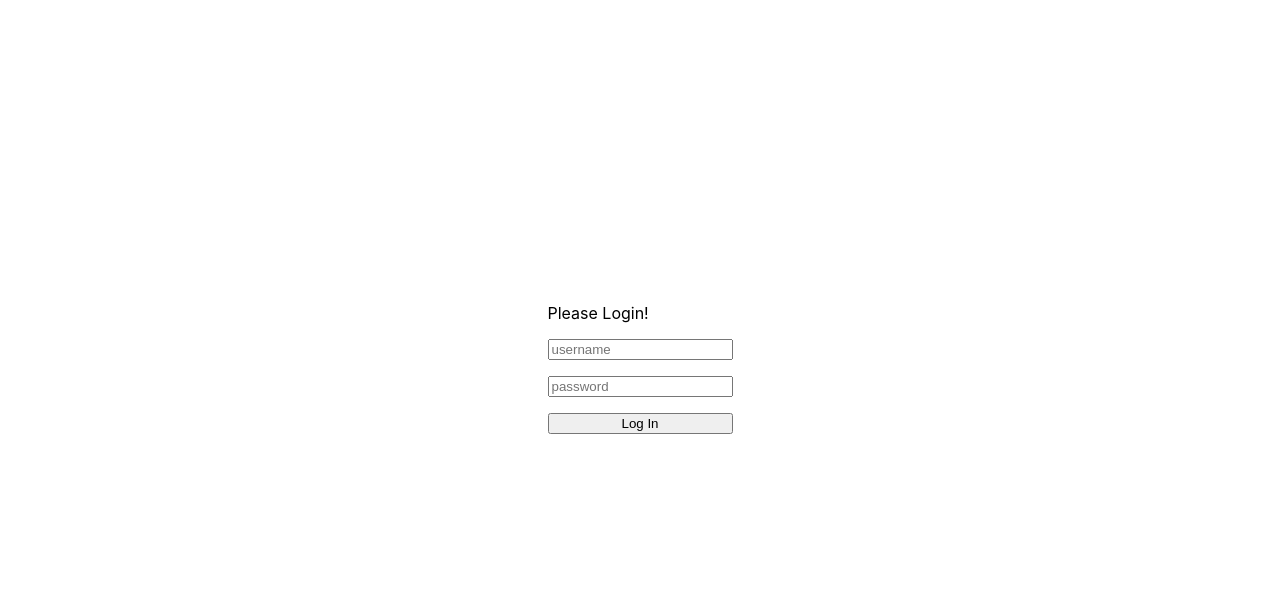
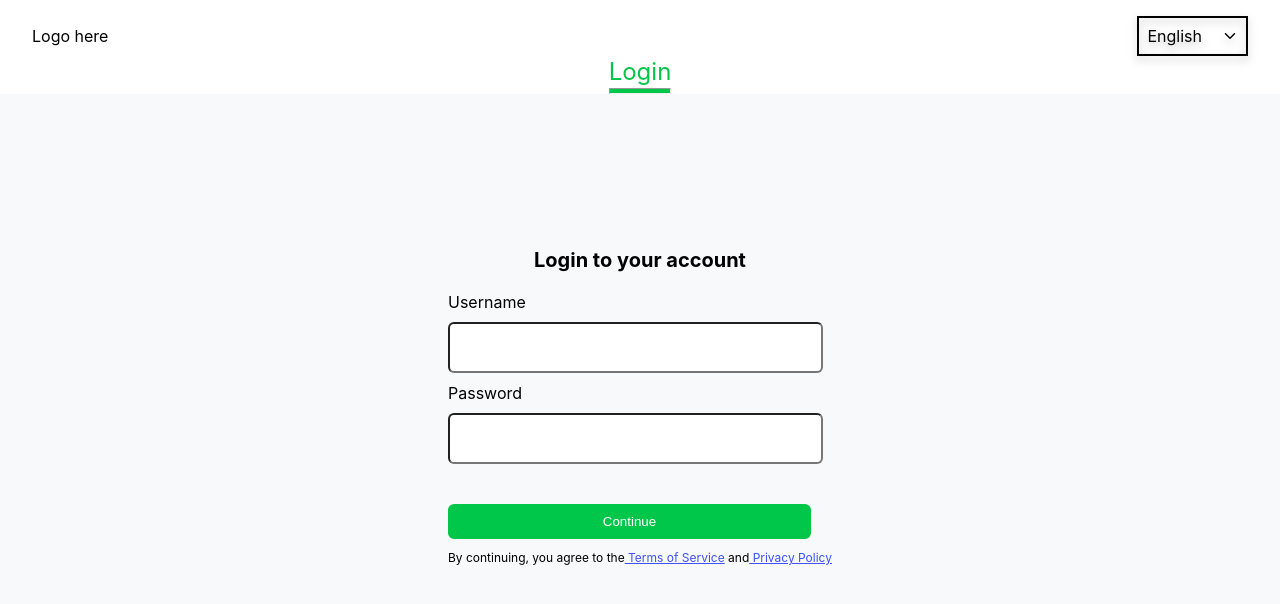
Before and after one commit to AkmalRegov/my_todo_app, a React (Create React App) app: page / in a window 1280 px wide. Shown: the top 604 px of the page. Built offline with nearby package versions, Linux system fonts and the light colour scheme.

Commit message:
Added Navbar component, styling for UserLogin and Welcome page.

```diff
--- a/src/components/LoginNavbar.tsx
+++ b/src/components/Navbar.tsx
@@ -25,22 +25,40 @@ const LanguageDiv = styled.div`
     margin-right: 1rem;
 `;
 
-export const LoginNavbar: React.FC = () => {
+const LoginDiv = styled.div`
+    display: flex;
+    justify-content: center;
+    font-size: 1.5rem;
+    line-height: 2rem;
+`;
+
+const ClickableDivLogin = styled.div`
+    cursor: pointer;
+    color: #00c649;
+`;
+
+const Loginhr = styled.hr`
+    height: 0.25rem;
+    margin: 0;
+    background-color: #00c649;
+`;
+
+export const Navbar: React.FC<{ menu?: string }> = ({ menu }) => {
     return (
         <>
             <div>
                 <LogoLanguageDiv>
                     <LogoDiv>Logo here</LogoDiv>
-                    <div className="mr-4 flex cursor-pointer items-center gap-[20px] border-2 border-solid border-black p-2 drop-shadow-[0_4px_4px_rgba(0,0,0,0.25)]">
+                    <LanguageDiv>
                         English
                         <IoIosArrowDown />
-                    </div>
+                    </LanguageDiv>
                 </LogoLanguageDiv>
-                <div className="flex justify-center gap-24 text-2xl">
-                    <div className="cursor-pointer text-[#00C649]">
-                        Login <hr className="h-1 bg-[#00C649]" />
-                    </div>
-                </div>
+                <LoginDiv>
+                    <ClickableDivLogin>
+                        {menu ?? "Login"} <Loginhr />
+                    </ClickableDivLogin>
+                </LoginDiv>
             </div>
         </>
     );
--- a/src/pages/UserLogin/UserLogin.tsx
+++ b/src/pages/UserLogin/UserLogin.tsx
@@ -1,12 +1,123 @@
 // import LoginForm from "../../components/LoginForm";
 import React, { useContext, useEffect } from "react";
 import { useNavigate } from "react-router-dom";
+import { Navbar } from "../../components/Navbar";
 import { LoginContext } from "../../context/Login";
+import styled from "styled-components";
+
+const LoginMain = styled.main`
+    display: flex;
+    flex-direction: column;
+    align-items: center;
+    background-color: #f7f9fb;
+    min-height: 100vh;
+`;
+
+const LoginDivForm = styled.div`
+    margin-top: 118px;
+`;
+
+const LoginPadding = styled.div`
+    padding: 1rem;
+`;
+
+const LoginAccountText = styled.p`
+    text-align: center;
+    font-size: 20px;
+    font-weight: bold;
+`;
+
+const LoginUsernamePasswordDiv = styled.div`
+    display: flex;
+    flex-direction: column;
+    margin-top: 1rem;
+    gap: 10px;
+`;
+
+const LoginFieldDiv = styled.div`
+    display: flex;
+    flex-direction: column;
+    gap: 10px;
+`;
+
+const LoginInputBox = styled.input`
+    height: 45px;
+    width: 363px;
+    border-radius: 0.375rem;
+    font-size: medium;
+    padding-left: 0.375rem;
+`;
+
+const LoginTCDiv = styled.div`
+    display: flex;
+    flex-direction: column;
+    margin-top: 2.5rem;
+`;
+
+const LoginContinueButton = styled.button`
+    align-items: center;
+    justify-content: center;
+    color: white;
+    padding: 0.5rem;
+    gap: 20px;
+    border: 2px #00c649 solid;
+    background-color: #00c649;
+    border-radius: 0.375rem;
+    width: 363px;
+    cursor: pointer;
+`;
+
+const LoginTCPara = styled.p`
+    margin-top: 11px;
+    font-size: 12px;
+`;
+
+const LoginTCAnchor = styled.a`
+    font-size: 12px;
+    font-size: 500;
+    color: #3e51fa;
+`;
+
+export const NewLogin: React.FC = () => {
+    return (
+        <LoginMain>
+            <LoginDivForm>
+                <LoginPadding>
+                    <form
+                        onSubmit={(e) => {
+                            e.preventDefault();
+                        }}
+                    >
+                        <LoginAccountText>Login to your account</LoginAccountText>
+                        <LoginUsernamePasswordDiv>
+                            <LoginFieldDiv>
+                                <label htmlFor="email">Username</label>
+                                <LoginInputBox type="text" name="username" />
+                            </LoginFieldDiv>
+                            <LoginFieldDiv>
+                                <label htmlFor="username">Password</label>
+                                <LoginInputBox type="text" name="password" />
+                            </LoginFieldDiv>
+                        </LoginUsernamePasswordDiv>
+                        <LoginTCDiv>
+                            <LoginContinueButton>Continue</LoginContinueButton>
+                            <LoginTCPara>
+                                By continuing, you agree to the
+                                <LoginTCAnchor href={""}> Terms of Service</LoginTCAnchor> and
+                                <LoginTCAnchor href={""}> Privacy Policy</LoginTCAnchor>
+                            </LoginTCPara>
+                        </LoginTCDiv>
+                    </form>
+                </LoginPadding>
+            </LoginDivForm>
+        </LoginMain>
+    );
+};
 
 export const UserLogin: React.FC = () => {
     //*HOOKS and VARIABLES
     const { state, dispatch } = useContext(LoginContext);
-    const { username, password, error, isLoading, isLoggedIn } = state;
+    const { username, password, error, isLoggedIn } = state;
     const navigate = useNavigate();
     useEffect(() => {
         if (isLoggedIn) {
@@ -46,24 +157,19 @@ export const UserLogin: React.FC = () => {
     //*FC
     return (
         <>
-            <div style={{ display: "flex", justifyContent: "center", alignItems: "center" }}>
-                <div
-                    id="error-page"
-                    style={{
-                        justifyContent: "center",
-                        alignItems: "center",
-                        display: "flex",
-                        flexDirection: "column",
-                        height: "90vh",
-                    }}
-                >
-                    <form className="form" onSubmit={handleSubmit} style={{ display: "flex", flexDirection: "column" }}>
+            <Navbar />
+            <LoginMain>
+                <LoginDivForm>
+                    <LoginPadding>
+                        <form onSubmit={handleSubmit}>
                             {error && <p className="error">{error}</p>}
-                        <p>Please Login!</p>
-                        <div style={{ display: "flex", flexDirection: "column", gap: "1em" }}>
-                            <input
+                            <LoginAccountText>Login to your account</LoginAccountText>
+                            <LoginUsernamePasswordDiv>
+                                <LoginFieldDiv>
+                                    <label htmlFor="email">Username</label>
+                                    <LoginInputBox
                                         type="text"
-                                placeholder="username"
+                                        name="username"
                                         value={username}
                                         onChange={(e) => {
                                             dispatch({
@@ -71,13 +177,14 @@ export const UserLogin: React.FC = () => {
                                                 fieldName: "username",
                                                 payload: e.currentTarget.value,
                                             });
-                                    console.log(`username is: ${username}`);
                                         }}
                                     />
-                            <input
+                                </LoginFieldDiv>
+                                <LoginFieldDiv>
+                                    <label htmlFor="username">Password</label>
+                                    <LoginInputBox
                                         type="password"
-                                placeholder="password"
-                                autoComplete="new-password"
+                                        name="password"
                                         value={password}
                                         onChange={(e) => {
                                             dispatch({
@@ -85,16 +192,22 @@ export const UserLogin: React.FC = () => {
                                                 fieldName: "password",
                                                 payload: e.currentTarget.value,
                                             });
-                                    console.log(`password is: ${password}`);
                                         }}
                                     />
-                            <button className="submit" type="submit" disabled={isLoading}>
-                                {isLoading ? "Logging in..." : "Log In"}
-                            </button>
-                        </div>
+                                </LoginFieldDiv>
+                            </LoginUsernamePasswordDiv>
+                            <LoginTCDiv>
+                                <LoginContinueButton>Continue</LoginContinueButton>
+                                <LoginTCPara>
+                                    By continuing, you agree to the
+                                    <LoginTCAnchor href={""}> Terms of Service</LoginTCAnchor> and
+                                    <LoginTCAnchor href={""}> Privacy Policy</LoginTCAnchor>
+                                </LoginTCPara>
+                            </LoginTCDiv>
                         </form>
-                </div>
-            </div>
+                    </LoginPadding>
+                </LoginDivForm>
+            </LoginMain>
         </>
     );
 };
--- a/src/pages/Welcome/Welcome.tsx
+++ b/src/pages/Welcome/Welcome.tsx
@@ -1,6 +1,45 @@
 import { useContext, useEffect } from "react";
 import { Link, useNavigate } from "react-router-dom";
 import { LoginContext } from "../../context/Login/LoginContext";
+import { Navbar } from "../../components/Navbar";
+import styled from "styled-components";
+
+const WelcomeMain = styled.main`
+    display: flex;
+    flex-direction: column;
+    align-items: center;
+    background-color: #f7f9fb;
+    min-height: 100vh;
+`;
+
+const WelcomeDivMarginTop = styled.div`
+    margin-top: 30vh;
+`;
+
+const WelcomeDiv = styled.div`
+    display: flex;
+    gap: 1rem;
+    margin: 0 auto;
+`;
+
+const WelcomeButtons = styled.button`
+    align-items: center;
+    justify-content: center;
+    color: white;
+    padding: 0.5rem;
+    gap: 20px;
+    border: 2px #00c649 solid;
+    background-color: #00c649;
+    border-radius: 0.375rem;
+    width: 200px;
+    cursor: pointer;
+`;
+
+const WelcomeH1 = styled.h1`
+    text-align: center;
+    font-size: 30px;
+    font-weight: bold;
+`;
 
 export function Welcome() {
     const { state, dispatch } = useContext(LoginContext);
@@ -13,29 +52,24 @@ export function Welcome() {
 
     return (
         <>
-            <div style={{ display: "flex", justifyContent: "center", alignItems: "center", height: "100vh" }}>
-                <div
-                    style={{
-                        justifyContent: "center",
-                        alignItems: "center",
-                        display: "flex",
-                        flexDirection: "column",
-                        height: "100%",
-                    }}
-                >
-                    <h1>Welcome {username}!</h1>
-                    <button
+            <Navbar menu="Home" />
+            <WelcomeMain>
+                <WelcomeDivMarginTop>
+                    <WelcomeH1>Welcome {username}!</WelcomeH1>
+                    <WelcomeDiv>
+                        <WelcomeButtons
                             onClick={() => {
                                 dispatch({ type: "logout", isLoggedIn: false });
                             }}
                         >
                             Log Out
-                    </button>
+                        </WelcomeButtons>
                         <Link to={"/todoList"}>
-                        <button onClick={() => {}}>Go to your todoList</button>
+                            <WelcomeButtons onClick={() => {}}>Go to your todoList</WelcomeButtons>
                         </Link>
-                </div>
-            </div>
+                    </WelcomeDiv>
+                </WelcomeDivMarginTop>
+            </WelcomeMain>
         </>
     );
 }
```
Also changed, not shown: src/pages/Todo/TodoList.tsx (+60 -25 lines). Lines whose indentation alone changed are shown as unchanged.
